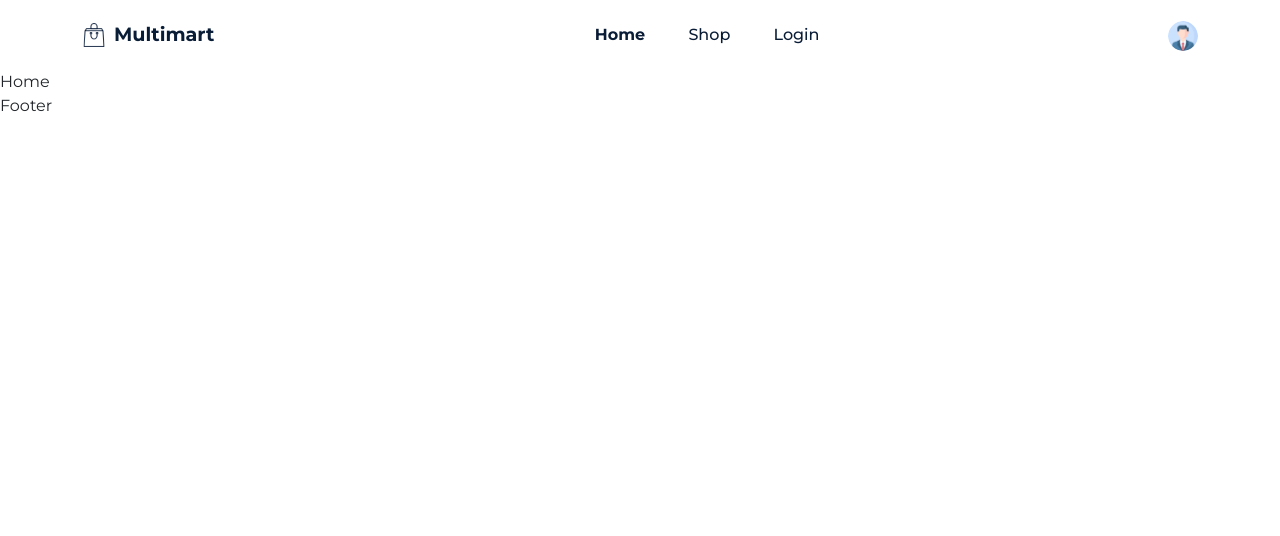
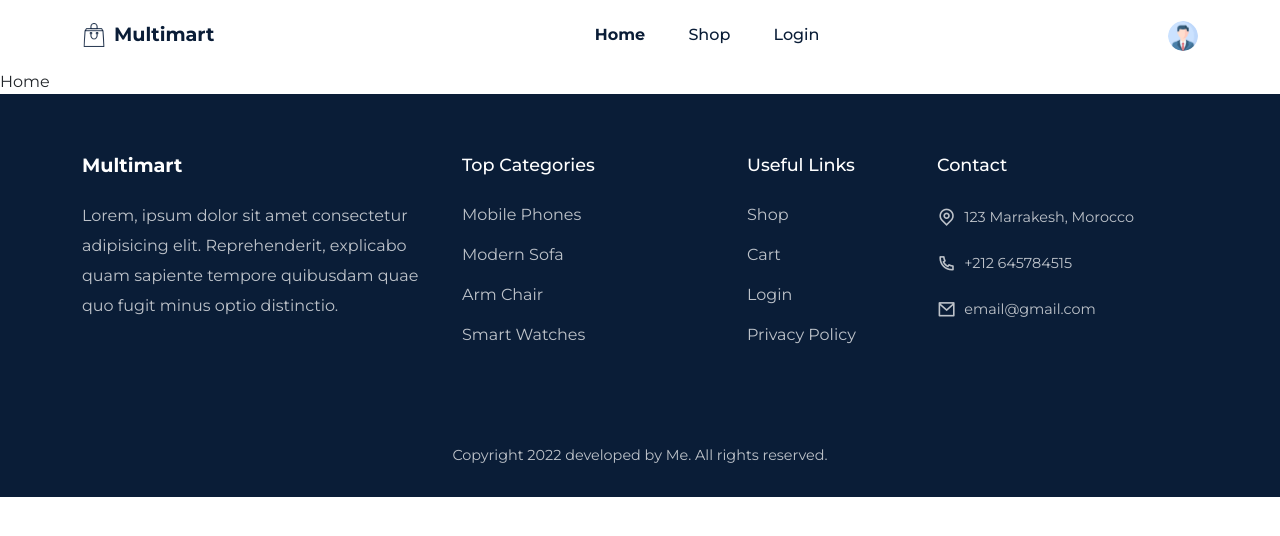
Before and after one commit to Bouaskaoun/aliaaf-test, a React (Create React App) app: page /home in a window 1280 px wide. Shown: the top 536 px of the page. Built offline with nearby package versions, Linux system fonts and the light colour scheme.

Commit message:
add the footer component

```diff
--- a/src/components/Footer/Footer.jsx
+++ b/src/components/Footer/Footer.jsx
@@ -1,8 +1,96 @@
-import React from 'react'
+import React from 'react';
+import './footer.css'
+
+import { Container, Row, Col, ListGroup, ListGroupItem } from 'reactstrap';
+import { Link } from 'react-router-dom';
 
 const Footer = () => {
+  const year = new Date().getFullYear();
   return (
-    <div>Footer</div>
+    <footer className="footer">
+      <Container>
+        <Row>
+          <Col lg='4' md='6' className='mb-4'>
+            <div className="logo">
+              <div>
+                <h1 className='text-white'>Multimart</h1>
+              </div>
+            </div>
+            <p className="footer__text mt-4">
+              Lorem, ipsum dolor sit amet consectetur adipisicing elit. Reprehenderit, explicabo quam sapiente tempore quibusdam quae quo fugit minus optio distinctio.
+            </p>
+          </Col>
+          <Col lg='3' md='3' className='mb-4'>
+            <div className="footer__quick-links">
+              <h4 className='quick__links-title'>Top Categories</h4>
+              <ListGroup className='mb-3'>
+                <ListGroupItem className='ps-0 border-0'>
+                  <Link to='#'>Mobile Phones</Link>
+                </ListGroupItem>
+                <ListGroupItem className='ps-0 border-0'>
+                  <Link to='#'>Modern Sofa</Link>
+                </ListGroupItem>
+                <ListGroupItem className='ps-0 border-0'>
+                  <Link to='#'>Arm Chair</Link>
+                </ListGroupItem>
+                <ListGroupItem className='ps-0 border-0'>
+                  <Link to='#'>Smart Watches</Link>
+                </ListGroupItem>
+              </ListGroup>
+            </div>
+          </Col>
+          <Col lg='2' md='3' className='mb-4'>
+            <div className="footer__quick-links">
+              <h4 className='quick__links-title'>Useful Links</h4>
+              <ListGroup className='mb-3'>
+                <ListGroupItem className='ps-0 border-0'>
+                  <Link to='/shop'>Shop</Link>
+                </ListGroupItem>
+                <ListGroupItem className='ps-0 border-0'>
+                  <Link to='#'>Cart</Link>
+                </ListGroupItem>
+                <ListGroupItem className='ps-0 border-0'>
+                  <Link to='/login'>Login</Link>
+                </ListGroupItem>
+                <ListGroupItem className='ps-0 border-0'>
+                  <Link to='#'>Privacy Policy</Link>
+                </ListGroupItem>
+              </ListGroup>
+            </div>
+          </Col>
+          <Col lg='3' md='4'>
+            <div className="footer__quick-links">
+              <h4 className='quick__links-title'>Contact</h4>
+              <ListGroup className='footer__conatct mb-3'>
+                <ListGroupItem className='ps-0 border-0 d-flex align-items-center gap-2'>
+                  <span>
+                    <i class="ri-map-pin-line"></i>
+                  </span>
+                  <p>123 Marrakesh, Morocco</p>
+                </ListGroupItem>
+                <ListGroupItem className='ps-0 border-0 d-flex align-items-center gap-2'>
+                  <span>
+                    <i class="ri-phone-line"></i>
+                  </span>
+                  <p>+212 645784515</p>
+                </ListGroupItem>
+                <ListGroupItem className='ps-0 border-0 d-flex align-items-center gap-2'>
+                  <span>
+                    <i class="ri-mail-line"></i>
+                  </span>
+                  <p>email@gmail.com</p>
+                </ListGroupItem>
+              </ListGroup>
+            </div>
+          </Col>
+          <Col lg='12'>
+            <p className="footer__copyright">
+              Copyright {year} developed by Me. All rights reserved.
+            </p>
+          </Col>
+        </Row>
+      </Container>
+    </footer>
   )
 }
 
--- /dev/null
+++ b/src/components/Footer/footer.css
@@ -0,0 +1,43 @@
+.footer {
+    padding-top: 60px;
+    padding-bottom: 30px;
+    background: var(--primary-color);
+}
+
+.footer__text {
+    line-height: 30px;
+    color: rgba(255, 255, 255, 0.735);
+}
+
+.footer__quick-links ul li {
+    background: transparent !important;
+}
+
+.footer__quick-links ul li a {
+    color: rgba(255, 255, 255, 0.735);
+}
+
+.quick__links-title {
+    margin-bottom: 20px;
+    color: #fff;
+    font-size: 1.1rem;
+}
+
+.footer__conatct li span, .footer__conatct li p {
+    color: rgba(255, 255, 255, 0.735);
+}
+
+.footer__conatct li span {
+    font-size: 1.2rem;
+}
+
+.footer__conatct li p {
+    font-size: 0.9rem;
+}
+
+.footer__copyright {
+    color: rgba(255, 255, 255, 0.735);
+    font-size: 0.9rem;
+    margin-top: 50px;
+    text-align: center;
+}
```
